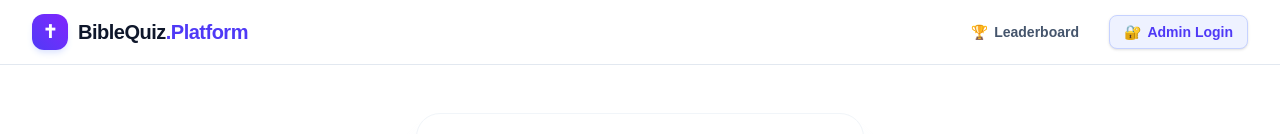
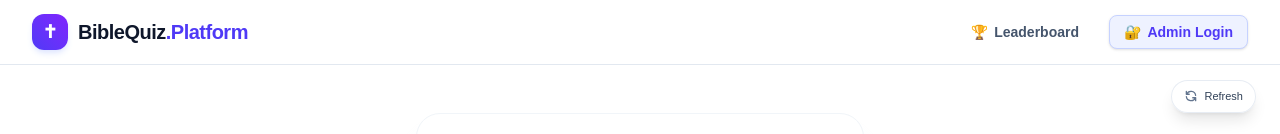
Before and after one commit to guvika217/Bible-quiz, a Next.js app in the folder frontend/: page /admin/login in a window 1280 px wide. Shown: the top 134 px of the page. Built offline with nearby package versions, Linux system fonts and the light colour scheme; no server answers.

Commit message:
feat: add sticky floating refresh button in top right corner across all pages

```diff
--- a/frontend/src/app/layout.tsx
+++ b/frontend/src/app/layout.tsx
@@ -1,6 +1,7 @@
 import type { Metadata, Viewport } from "next";
 import { Header, Footer } from "@/components/layout";
 import { AuthProvider } from "@/components/layout/AuthContext";
+import { FloatingRefreshButton } from "@/components/common/FloatingRefreshButton";
 import "./globals.css";
 
 export const viewport: Viewport = {
@@ -26,6 +27,7 @@ export default function RootLayout({
       <body className="min-h-full flex flex-col font-sans text-slate-800">
         <AuthProvider>
           <Header />
+          <FloatingRefreshButton />
           <main className="flex-1">{children}</main>
           <Footer />
         </AuthProvider>
--- /dev/null
+++ b/frontend/src/components/common/FloatingRefreshButton.tsx
@@ -0,0 +1,48 @@
+"use client";
+
+import React, { useState } from "react";
+import { useRouter } from "next/navigation";
+
+export const FloatingRefreshButton: React.FC = () => {
+  const router = useRouter();
+  const [isRotating, setIsRotating] = useState(false);
+
+  const handleRefresh = () => {
+    setIsRotating(true);
+    router.refresh();
+    setTimeout(() => {
+      setIsRotating(false);
+    }, 700);
+  };
+
+  return (
+    <div className="fixed top-20 right-4 sm:right-6 z-50">
+      <button
+        type="button"
+        onClick={handleRefresh}
+        title="Refresh Page Data"
+        aria-label="Refresh Page Data"
+        className="group flex items-center gap-1.5 px-3 py-2 bg-white/90 hover:bg-white text-slate-700 hover:text-indigo-600 border border-slate-200/80 hover:border-indigo-300 rounded-full shadow-lg hover:shadow-xl backdrop-blur-md transition-all duration-200 cursor-pointer text-xs font-semibold"
+      >
+        <svg
+          className={`w-3.5 h-3.5 text-slate-500 group-hover:text-indigo-600 transition-transform duration-700 ${
+            isRotating ? "rotate-180 text-indigo-600" : "group-hover:rotate-45"
+          }`}
+          fill="none"
+          stroke="currentColor"
+          strokeWidth="2.2"
+          viewBox="0 0 24 24"
+        >
+          <path
+            strokeLinecap="round"
+            strokeLinejoin="round"
+            d="M4 4v5h.582m15.356 2A8.001 8.001 0 004.582 9m0 0H9m11 11v-5h-.581m0 0a8.003 8.003 0 01-15.357-2m15.357 2H15"
+          />
+        </svg>
+        <span className="hidden sm:inline font-medium text-[11px]">
+          {isRotating ? "Refreshing..." : "Refresh"}
+        </span>
+      </button>
+    </div>
+  );
+};
```
